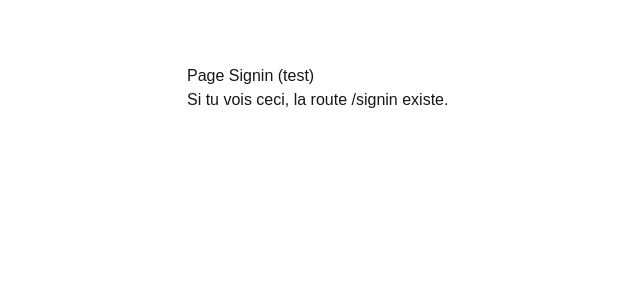
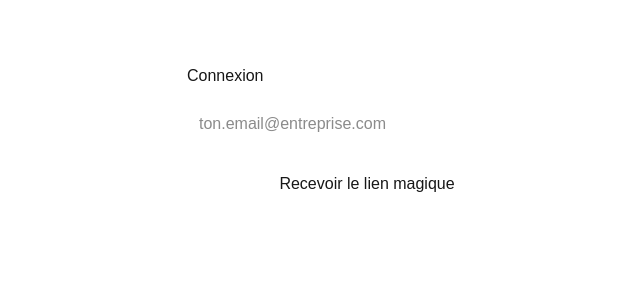
Before and after one commit to SamKTA/synergies-app, a Next.js app: page /signin in a window 1280 px wide. Shown: the top 300 px of the page, without its empty margins (273-913 px from the left). Built offline with nearby package versions, Linux system fonts and the light colour scheme; no server answers.

Commit message:
Update page.tsx

```diff
--- a/app/signin/page.tsx
+++ b/app/signin/page.tsx
@@ -1,8 +1,49 @@
-export default function SignInTest() {
+'use client'
+import { useState } from 'react'
+import { createClient } from '@supabase/supabase-js'
+
+const supabase = createClient(
+  process.env.NEXT_PUBLIC_SUPABASE_URL!,
+  process.env.NEXT_PUBLIC_SUPABASE_ANON_KEY!
+)
+
+export default function SignInPage() {
+  const [email, setEmail] = useState('')
+  const [sent, setSent] = useState(false)
+  const [error, setError] = useState<string | null>(null)
+
+  const handleSignIn = async (e: React.FormEvent) => {
+    e.preventDefault()
+    setError(null)
+    const { error } = await supabase.auth.signInWithOtp({
+      email,
+      options: { emailRedirectTo: 'https://synergies-app.vercel.app' } // ton URL Vercel
+    })
+    if (error) setError(error.message)
+    else setSent(true)
+  }
+
   return (
-    <main style={{ maxWidth: 360, margin: '64px auto' }}>
-      <h1>Page Signin (test)</h1>
-      <p>Si tu vois ceci, la route /signin existe.</p>
+    <main style={{ maxWidth: 360, margin: '64px auto', fontFamily: 'sans-serif' }}>
+      <h1>Connexion</h1>
+      {sent ? (
+        <p>Un e-mail de connexion vient d’être envoyé. Ouvre-le et clique le lien.</p>
+      ) : (
+        <form onSubmit={handleSignIn}>
+          <input
+            type="email"
+            placeholder="ton.email@entreprise.com"
+            value={email}
+            onChange={(e)=>setEmail(e.target.value)}
+            required
+            style={{ width:'100%', padding:12, margin:'12px 0' }}
+          />
+          <button type="submit" style={{ padding:12, width:'100%' }}>
+            Recevoir le lien magique
+          </button>
+          {error && <p style={{ color:'red' }}>{error}</p>}
+        </form>
+      )}
     </main>
-  );
+  )
 }
```
